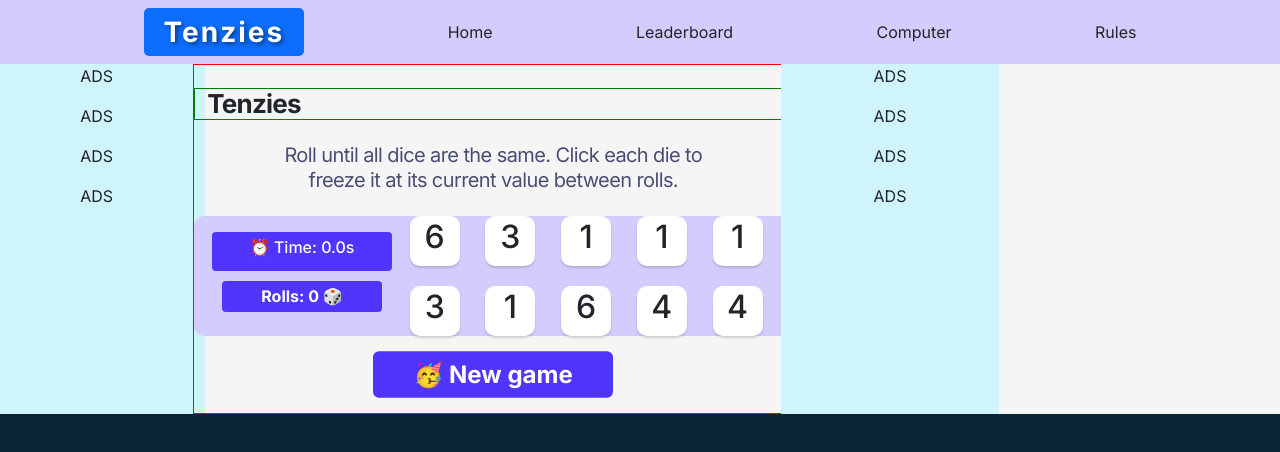
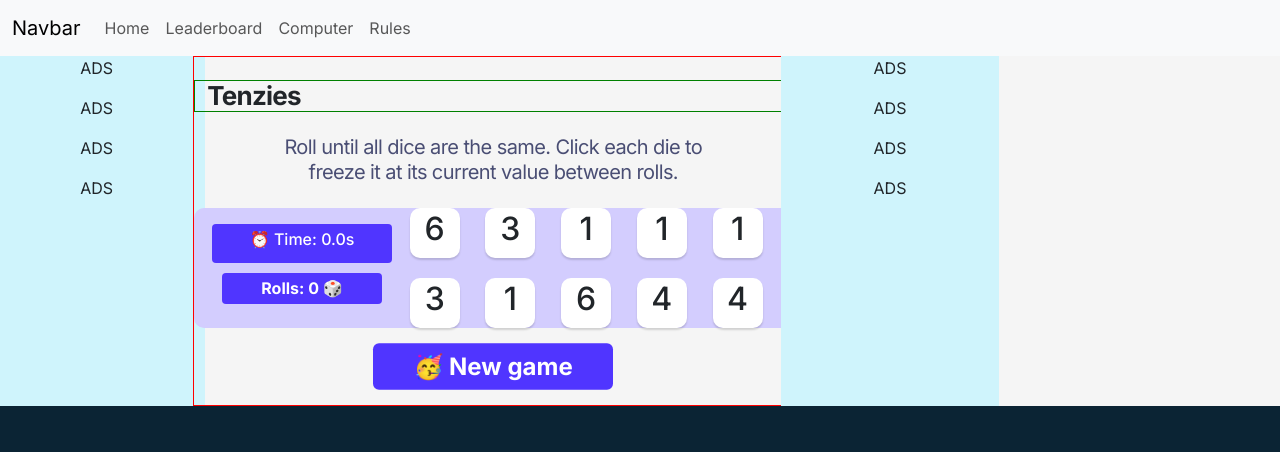
Before and after one commit to MatthewKokin/TenziesGame, a React (Vite) app: page / in a window 1280 px wide. Shown: the top 452 px of the page. Built offline with nearby package versions, Linux system fonts and the light colour scheme.

Commit message:
new navbar

```diff
--- a/src/App.jsx
+++ b/src/App.jsx
@@ -1,27 +1,20 @@
 import './App.css'
-import { BrowserRouter, Routes, Route, Link } from "react-router-dom"
+import { BrowserRouter, Routes, Route} from "react-router-dom"
 import Leaderboard from './components/Leaderboard/Leaderboard';
 import Computer from './components/Computer/Computer';
 import Rules from './components/Rules/Rules';
 import Home from './components/Home/Home';
+import Navbar from './components/Navbar/Navbar';
 
 function App() {
   return (
     <BrowserRouter>
-    <div className='container-fluid p-0'>
-      <nav className='navbar nav-custom'>
-        <h2 className='nav-link badge bg-primary logo'>Tenzies</h2>
-        <Link to="/" className='nav-link'>Home</Link>
-        <Link to="/leaderboard" className='nav-link'>Leaderboard</Link>
-        <Link to="/computer" className='nav-link'>Computer</Link>
-        <Link to="/ruler" className='nav-link'>Rules</Link>
-      </nav>
-    </div>
+      <Navbar />
       <Routes>
         <Route path="/" element={<Home />} />
-        <Route path="/leaderboard" element={< Leaderboard/>} />
-        <Route path="/computer" element={< Computer/>} />
-        <Route path="/ruler" element={< Rules/>} />
+        <Route path="/leaderboard" element={< Leaderboard />} />
+        <Route path="/computer" element={< Computer />} />
+        <Route path="/ruler" element={< Rules />} />
       </Routes>
     </BrowserRouter>
   )
--- /dev/null
+++ b/src/components/Navbar/Navbar.jsx
@@ -0,0 +1,35 @@
+import './Navbar.css'
+import { Link } from "react-router-dom"
+
+function Navbar() {
+    return (
+        <div className='container-fluid p-0'>
+            <nav className="navbar navbar-expand-lg bg-body-tertiary">
+                <div className="container-fluid">
+                    <a className="navbar-brand" href="#">Navbar</a>
+                    <button className="navbar-toggler" type="button" data-bs-toggle="collapse" data-bs-target="#navbarSupportedContent" aria-controls="navbarSupportedContent" aria-expanded="false" aria-label="Toggle navigation">
+                        <span className="navbar-toggler-icon"></span>
+                    </button>
+                    <div className="collapse navbar-collapse" id="navbarSupportedContent">
+                        <ul className="navbar-nav me-auto mb-2 mb-lg-0">
+                            <li className="nav-item">
+                                <Link to="/" className='nav-link'>Home</Link>
+                            </li>
+                            <li className="nav-item">
+                                <Link to="/leaderboard" className='nav-link'>Leaderboard</Link>
+                            </li>
+                            <li className="nav-item">
+                                <Link to="/computer" className='nav-link'>Computer</Link>
+                            </li>
+                            <li className="nav-item">
+                                <Link to="/ruler" className='nav-link'>Rules</Link>
+                            </li>
+                        </ul>
+                    </div>
+                </div>
+            </nav>
+        </div>
+    )
+}
+
+export default Navbar;
```
Also changed, not shown: src/components/Navbar/Navbar.css (added).
